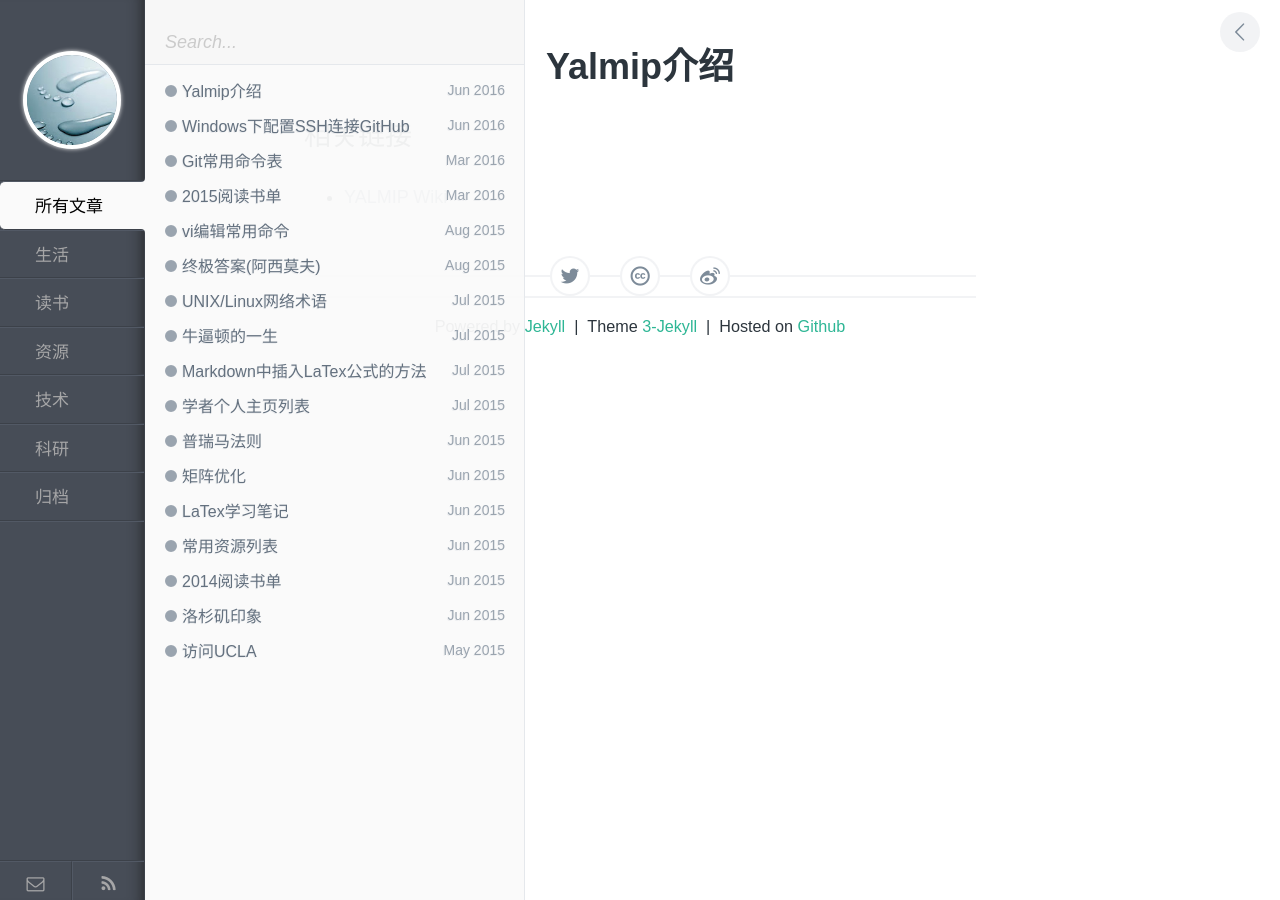
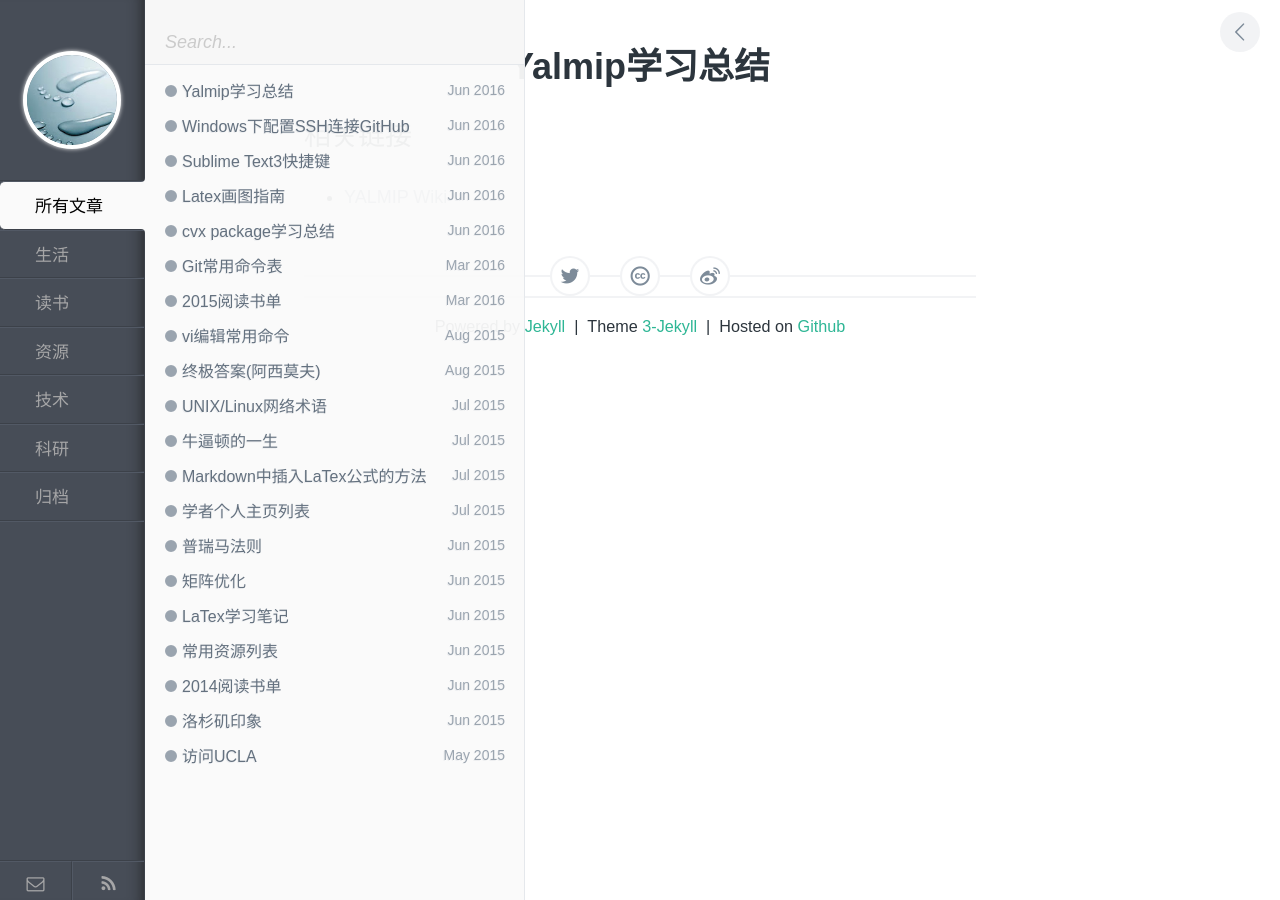
Before and after one commit to polyHong/polyHong.github.io, a Jekyll site: the page built from _posts/tech/2016-06-09-yalmip-introduction.md, in a window 1280 px wide. Built offline with Jekyll 4.4.1, drawn with Linux system fonts in a browser that asks for light colours; Markdown is read by kramdown in place of the engine named in the settings.

Commit message:
add several title to be finished

```diff
--- /dev/null
+++ b/_posts/tech/2016-06-09-cvx-learn-summary.md
@@ -0,0 +1,8 @@
+---
+layout: post
+title: cvx package学习总结
+category: 技术
+tags: Blog
+keywords: cvx package, Matlab
+description:
+---
--- /dev/null
+++ b/_posts/tech/2016-06-09-latex-plot-summary.md
@@ -0,0 +1,8 @@
+---
+layout: post
+title: Latex画图指南
+category: 技术
+tags: Blog
+keywords: latex, plot
+description:
+---
--- /dev/null
+++ b/_posts/tech/2016-06-09-sublime-text-shortcuts.md
@@ -0,0 +1,8 @@
+---
+layout: post
+title: Sublime Text3快捷键
+category: 技术
+tags: Blog
+keywords: sublime text3, shortcuts
+description:
+---
--- a/_posts/tech/2016-06-09-yalmip-introduction.md
+++ b/_posts/tech/2016-06-09-yalmip-introduction.md
@@ -1,6 +1,6 @@
 ---
 layout: post
-title: Yalmip介绍
+title: Yalmip学习总结
 category: 技术
 tags: Blog
 keywords: Yalmip, Matlab
```
